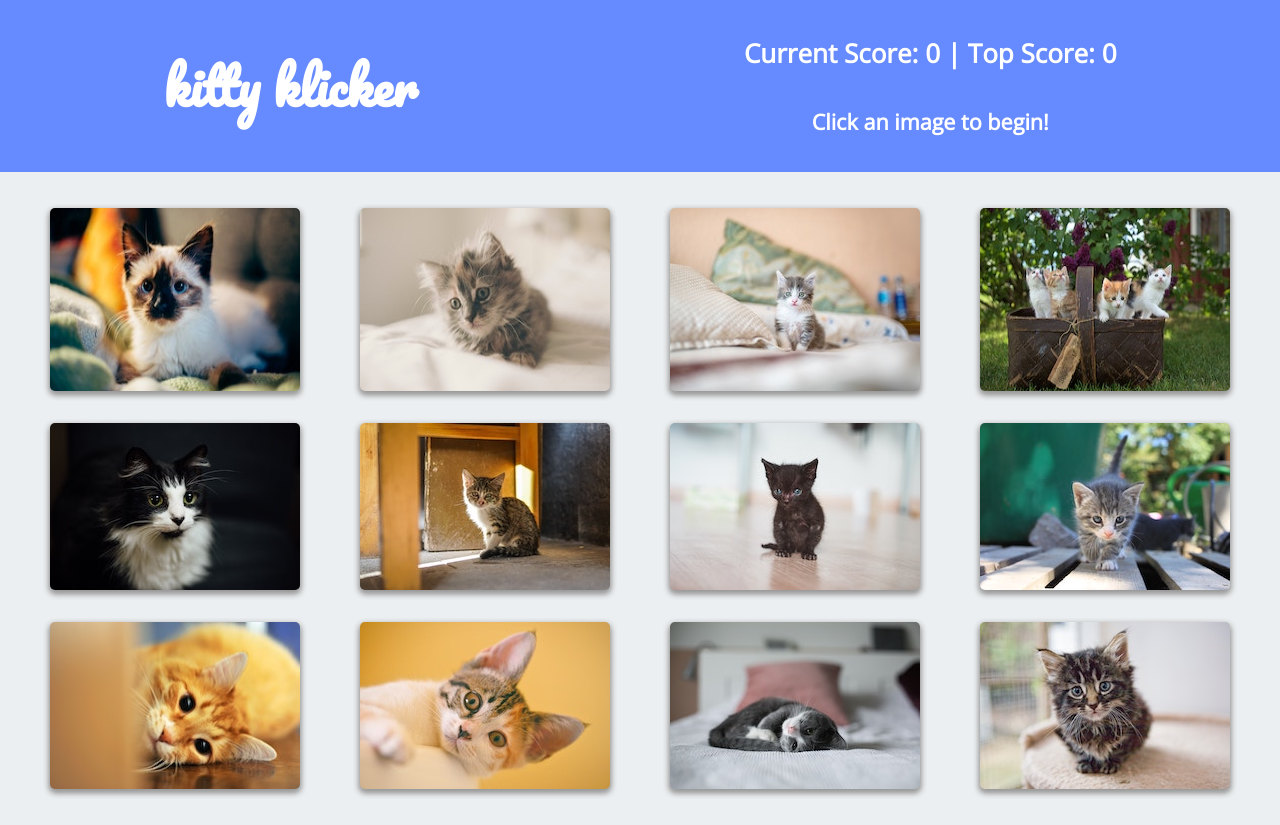
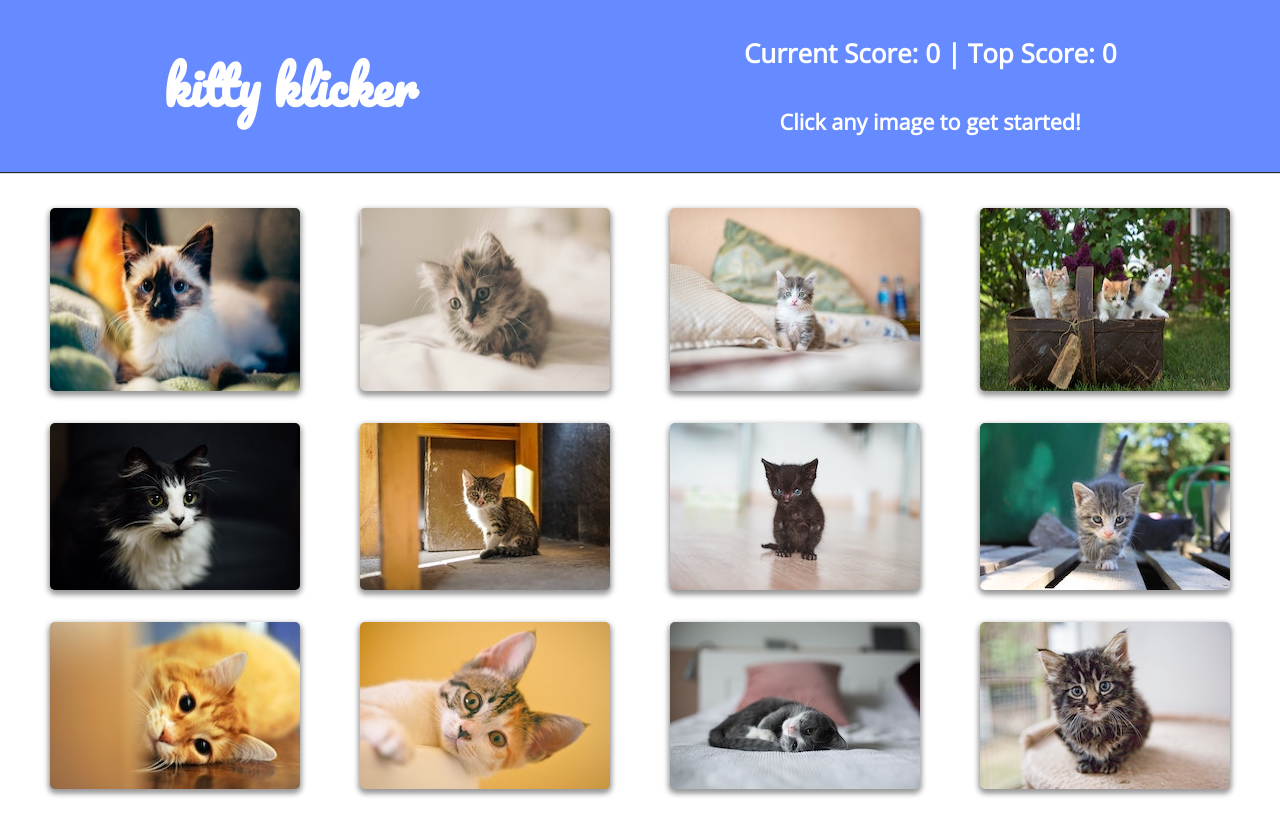
Before and after one commit to calemonte/clickygame, a React (Create React App) app: page / in a window 1280 px wide. Built offline with nearby package versions, Linux system fonts and the light colour scheme.

Commit message:
Update Header to conditionally render message.

```diff
--- a/src/App.js
+++ b/src/App.js
@@ -13,7 +13,7 @@ class App extends Component {
       images: imageSrcArr,
       topScore: 0,
       currentScore: 0,
-      incorrect: null,
+      correct: null,
       guessResult: []
     };
     this.handleClick = this.handleClick.bind(this);
@@ -42,7 +42,7 @@ class App extends Component {
       {
         guessResult: [...this.state.guessResult, id],
         currentScore: this.state.currentScore + 1,
-        incorrect: false
+        correct: true
       },
       this.checkTopScore
     );
@@ -52,13 +52,11 @@ class App extends Component {
     this.setState({
       guessResult: [],
       currentScore: 0,
-      incorrect: true
+      correct: false
     });
   }
 
   checkTopScore() {
-    console.log(`Current: ${this.state.currentScore}`);
-    console.log(`Top: ${this.state.topScore}`);
     if (this.state.currentScore > this.state.topScore) {
       this.setState({
         topScore: this.state.currentScore
@@ -88,7 +86,7 @@ class App extends Component {
         <Header
           topScore={this.state.topScore}
           currentScore={this.state.currentScore}
-          incorrect={this.state.incorrect}
+          correct={this.state.correct}
         />
         <Wrapper>
           {this.state.images.map(image => (
--- a/src/components/Header/Header.js
+++ b/src/components/Header/Header.js
@@ -2,16 +2,29 @@ import React from "react";
 import "./Header.css";
 
 function Header(props) {
-  const { currentScore, topScore, incorrect } = props;
+  const { currentScore, topScore, correct } = props;
+  let ticker;
+
+  switch (correct) {
+    case true:
+      ticker = <h5>Nice! You haven't guessed that kitty yet.</h5>;
+      break;
+    case false:
+      ticker = <h5>Sorry! You already guessed that kitty.</h5>;
+      break;
+    default:
+      ticker = <h5>Click any image to get started!</h5>;
+      break;
+  }
+
   return (
     <header className="header">
       <h1 id="brand">kitty klicker</h1>
       <div id="scoreboard">
         <h4>
-          Current Score: {currentScore ? currentScore : 0} | Top
-          Score: {topScore ? topScore : 0}
+          Current Score: {currentScore ? currentScore : 0} | Top Score: {topScore ? topScore : 0}
         </h4>
-        <h5>{incorrect ? "Sorry! You already guessed that kitty." : "Click an image to begin!"}</h5>
+        {ticker}
       </div>
     </header>
   );
--- a/src/components/Wrapper/Wrapper.css
+++ b/src/components/Wrapper/Wrapper.css
@@ -1,6 +1,6 @@
 .wrapper {
     padding-top: 50px;
-    background: #ECEFF1;
+    /* background: #ECEFF1; */
     height: 100%;
     display: flex;
     flex-flow: row wrap;
--- a/src/images/index.js
+++ b/src/images/index.js
@@ -1,7 +1,3 @@
-// module.exports = {};
-
-// const imageFolder = require("./images/");
-
 export { default as kitten1 } from "./kitten1.jpg";
 export { default as kitten2 } from "./kitten2.jpg";
 export { default as kitten3 } from "./kitten3.jpg";
```
